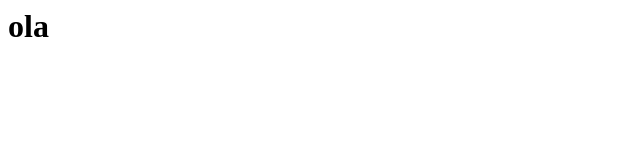
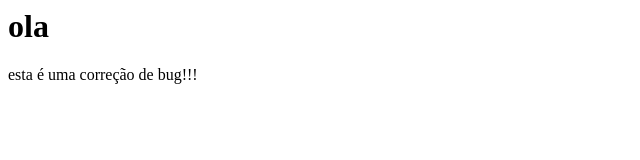
Before and after one commit to GustavoMoura26/site1, a plain HTML site: page index.html in a window 1280 px wide. Shown: the whole page, without its empty margins (0-640 px from the left). Drawn offline with Linux system fonts and the light colour scheme.

Commit message:
correcao de bug

```diff
--- a/index.html
+++ b/index.html
@@ -7,6 +7,7 @@
 <body>
 
 <h1> ola </h1>
+<p> esta é uma correção de bug!!! </p>
 
 </body>
 
```
